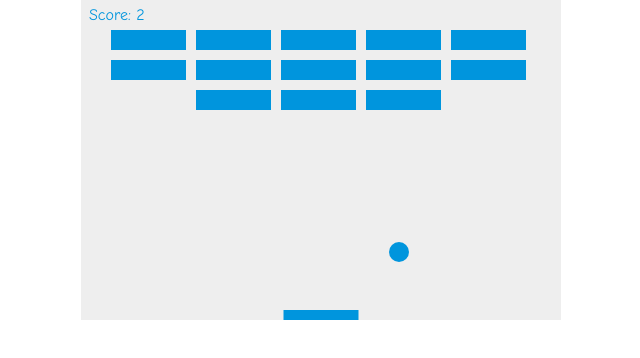
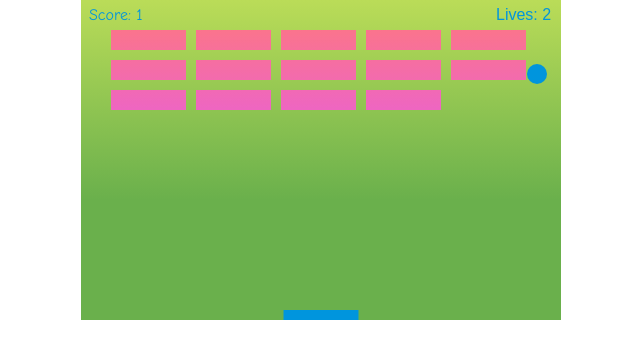
Before and after one commit to TkRain23/gamedev-canvas-tutorial, a plain HTML site: page index.html in a window 1280 px wide. Shown: the whole page, without its empty margins (319-959 px from the left). Drawn offline with Linux system fonts and the light colour scheme.

Commit message:
class 3: ch1/2 - rgadients

```diff
--- a/index.html
+++ b/index.html
@@ -63,7 +63,20 @@
         var bricks = [];
 
         // records the score of the game
-        var score = 0;
+        var score = 0
+
+        var lives = 3;
+
+        // Create gradient
+        var grd = ctx.createLinearGradient(150, 0, 150, 200);
+        grd.addColorStop(0, '#badc58');   // Places a color at the start
+        grd.addColorStop(1, '#6ab04c');  // Places a color at the end
+
+        // Create gradient
+        var grd2 = ctx.createLinearGradient(150, 0, 150, 200);
+        grd2.addColorStop(0, '#ff7979');   // Places a color at the start
+        grd2.addColorStop(1, '#e056fd');  // Places a color at the end
+
 
         for(var columns = 0; columns < brickColumnCount; columns++)
         {
@@ -73,7 +86,6 @@
                 bricks[columns][rows] = {x: 0, y: 0, status: 1};
             }
         }
-
 
         document.addEventListener("keydown", keyDownHandler, false);
         document.addEventListener("keyup", keyUpHandler, false);
@@ -165,7 +177,7 @@
                         bricks[columns][rows].y = brickY;
                         ctx.beginPath();
                         ctx.rect(brickX, brickY, brickWidth, brickHeight);
-                        ctx.fillStyle = "#0095DD";
+                        ctx.fillStyle = grd2;
                         ctx.fill();
                         ctx.closePath();
                     }
@@ -173,12 +185,22 @@
             }
         }
 
+        function drawCanvas()
+        {
+            ctx.beginPath();
+            ctx.rect(0, 0, canvas.width, canvas.height);
+            ctx.fillStyle = grd;
+            ctx.fill();
+            ctx.closePath();
+        }
+
         function draw() {
-            ctx.clearRect(0, 0, canvas.width, canvas.height);
+            drawCanvas();
             drawBricks();
             drawBall();
             drawPaddle();
             drawScore();
+            drawLives();
             collisionDetection();
 
             if (x + dx > canvas.width - ballRadius || x + dx < ballRadius) {
@@ -194,8 +216,19 @@
                     dy =  -dy;
                 }
                 else {
-                    // alert("GAME OVER");
-                    document.location.reload();
+                    lives--;
+                    if(!lives)
+                    {
+                        alert("GAME OVER");
+                        document.location.reload();
+                    }
+                    else {
+                        x = canvas.width/2;
+                        y = canvas.height-30;
+                        dx = 2;
+                        dy = -2;
+                        paddleX = (canvas.width-paddleWidth)/2;
+                    }
                 }
             }
 
@@ -210,6 +243,7 @@
 
             x += dx;
             y += dy;
+            requestAnimationFrame(draw);
         }
 
         function drawScore()
@@ -219,7 +253,14 @@
             ctx.fillText("Score: " + score, 8, 20);
         }
 
-        setInterval(draw, 10);
+        function drawLives()
+        {
+            ctx.font = "16px Arial";
+            ctx.fillStyle = "#0095DD";
+            ctx.fillText("Lives: "+lives, canvas.width-65, 20);
+        }
+
+        draw();
     </script>
 
 </body>
```
